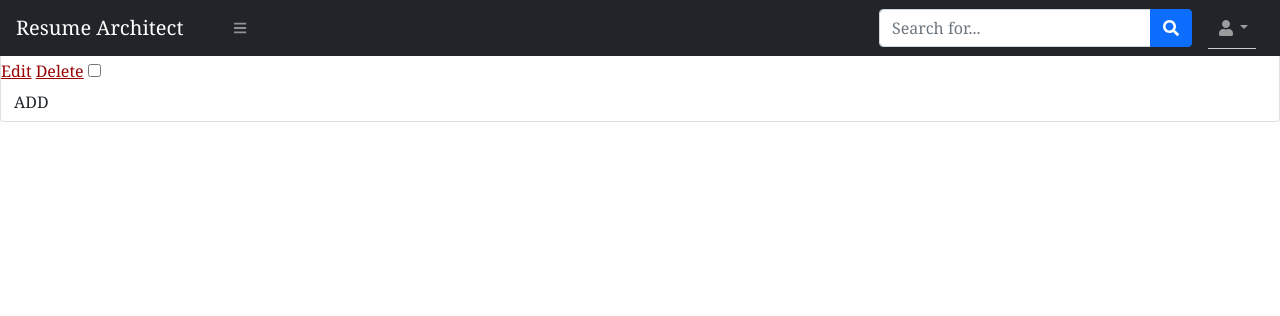
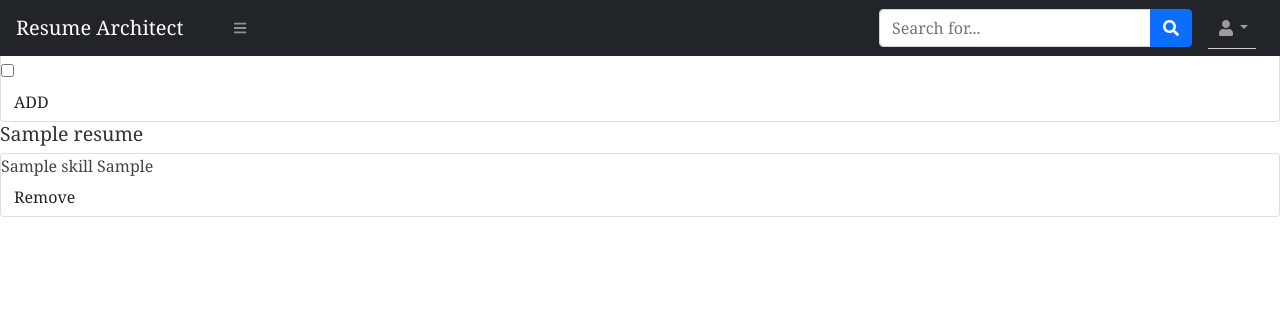
Before and after one commit to Jazmin-Ewers/resume_architect, a Django app: template main_app/templates/resumes/detail.html in a window 1280 px wide. Shown: the top 316 px of the page. Run offline with Django 3.2, Linux system fonts and the light colour scheme; the template is opened without the code that fills it: most values are stand-ins (such as "Sample title", 1, 10 or a date in 2020); some libraries are stand-ins or nearby versions.

Commit message:
Create Association between Resume and Skills

```diff
--- a/main_app/templates/resumes/detail.html
+++ b/main_app/templates/resumes/detail.html
@@ -1,8 +1,6 @@
 {% extends 'base.html' %}
 {% block content%}
 <div>
-  <form action="" method="POST">
-    {% csrf_token %}
 
 
   <div class="card">
@@ -10,16 +8,48 @@
       {% for skill in skills %}
       <span class="card-title">{{ skill.name }}</span>
       <p>Type: {{ skill.type }}</p>
-      <a href="">Edit</a>
-      <a href="">Delete</a>
       <input type="checkbox" name="skills" value="{{ skill.name }}">
       <label for=""></label><br>
-      <button class="btn" Type="submit"> ADD</button>
-      {% endfor %}
+    </div>
+    <div class="card-action">
+      <form action="{% url 'assoc_skill' resume.id skill.id %}" method="POST">
+        {% csrf_token %}
+        <button class="btn" Type="submit"> ADD</button>
+      </form>
     </div>
   </div>
-
-  </form>
+  {% endfor %}
 </div>
 
+<div class="col s6">
+  <h3>{{ resume.name }}</h3>
+  {% if resume.skills.count %}
+    {% for skill in resume.skills.all %}
+      <div class="card">
+        <div class="card-content">
+          <span class="card-title">
+            {{ skill.name }}
+            {{ skill.get_type_display }}
+          </span>
+        </div>
+        <div class="card-action">
+          <form action="" method="POST">
+            {% csrf_token %}
+            <button type="submit" class="btn">Remove</button>
+          </form>
+        </div>
+      </div>
+    {% endfor %}
+  {% else %}
+    <h5>No Skills</h5>
+  {% endif %}
+</div>
+
+
+
+
+
+
+
+
 {% endblock %}
--- a/main_app/urls.py
+++ b/main_app/urls.py
@@ -17,7 +17,7 @@ urlpatterns = [
   path('resumes/', views.resumes_index, name='resumes_index'),
   path('resumes/create/', views.ResumeCreate.as_view(), name='resumes_create'),
   path('resumes/<int:resume_id>/', views.resumes_detail, name='resumes_detail'),
-  # path('resumes/<int:resume_id>/assoc_skill/<int:skill_id>/', views.assoc_skill, name='assoc_skill'),
+  path('resumes/<int:resume_id>/assoc_skill/<int:skill_id>/', views.assoc_skill, name='assoc_skill'),
 
   #Education
 
--- a/main_app/views.py
+++ b/main_app/views.py
@@ -71,15 +71,15 @@ def resumes_detail(request, resume_id):
   experiences = Experience.objects.all()
   educations = Education.objects.all()
   resume_form = ResumeForm()
+  skills_resume_doesnt_have = Skill.objects.exclude(id__in=resume.skills.all().values_list('id'))
   return render(request, 'resumes/detail.html',  {
     'resume': resume,
-    'skills': skills,
+    'skills': skills_resume_doesnt_have,
     'contacts': contacts,
     'projects': projects,
     'experiences': experiences,
     'educations': educations,
     'resume_form': resume_form,
-
   })
 
 # def cats_detail(request, cat_id):
```
